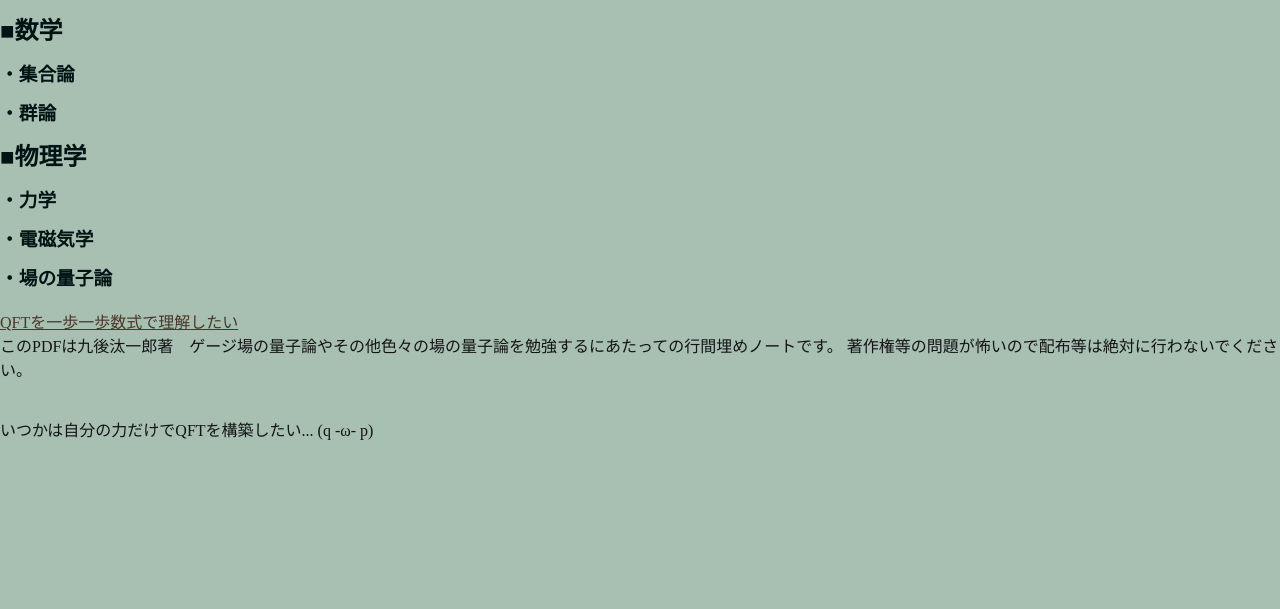
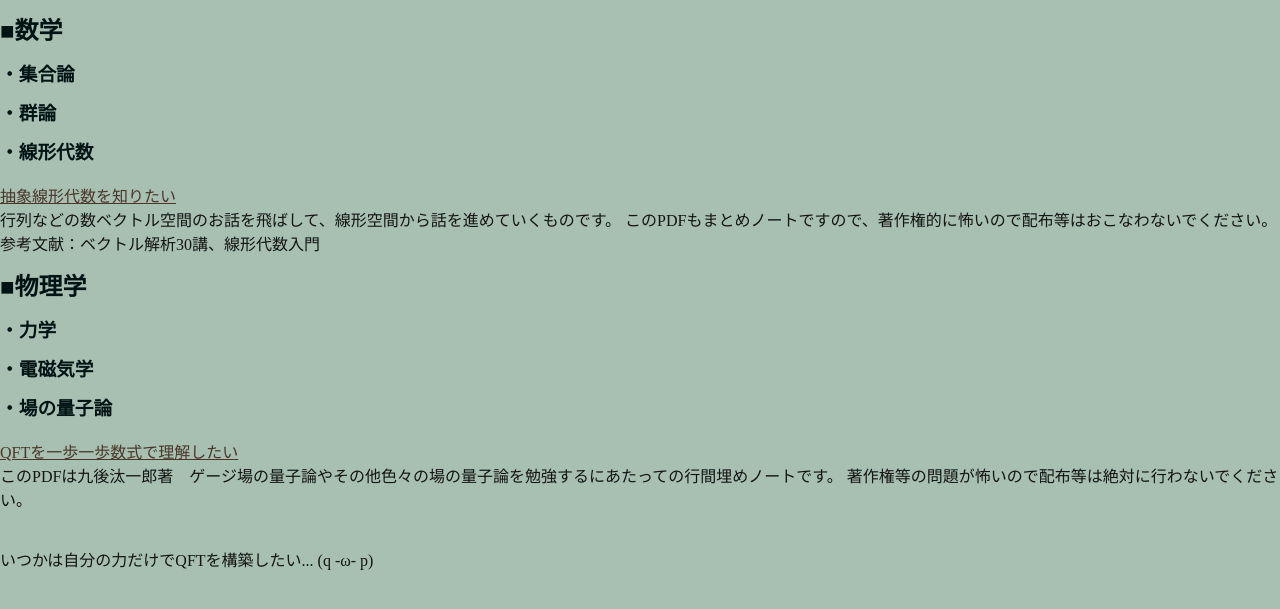
Before and after one commit to Teamil9/Repo_1, a plain HTML site: page PAGE1.html in a window 1280 px wide. Shown: the part 153-762 px from the top of the page. Drawn offline with Linux system fonts and the light colour scheme.

Commit message:
n th commit

```diff
--- a/PAGE1.html
+++ b/PAGE1.html
@@ -20,9 +20,23 @@
         ・集合論
     </h3>
 
+
+
     <h3>
         ・群論
     </h3>
+
+
+
+    <h3>
+        ・線形代数
+    </h3>
+    <a href="PDF/Linear_Algebra.pdf">抽象線形代数を知りたい</a>
+    <br>
+    行列などの数ベクトル空間のお話を飛ばして、線形空間から話を進めていくものです。
+    このPDFもまとめノートですので、著作権的に怖いので配布等はおこなわないでください。
+    <br>
+    参考文献：ベクトル解析30講、線形代数入門
 
     <h2>
         ■物理学
@@ -31,9 +45,13 @@
         ・力学
     </h3>
 
+
+
     <h3>
         ・電磁気学
     </h3>
+
+
 
     <h3>
         ・場の量子論
```
Also changed, not shown: 3 other files.
